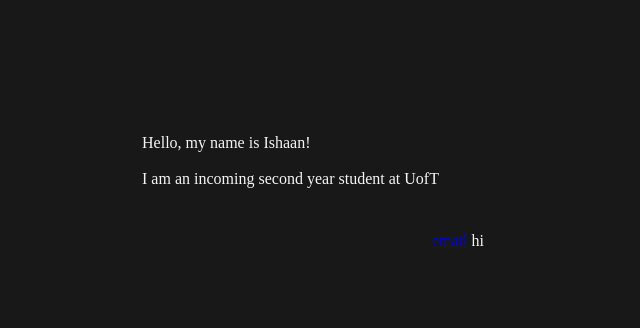
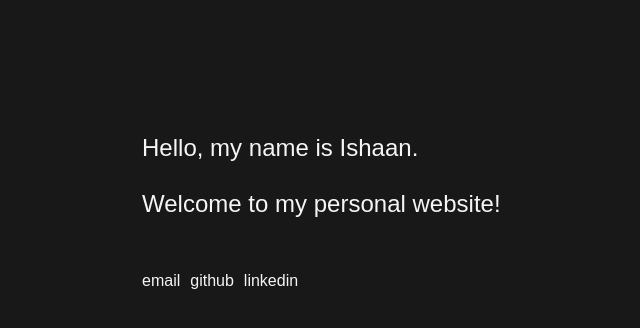
Before and after one commit to Sendhilishaan/sendhilishaan.github.io, a React (Vite) app in the folder my-app/: page / in a window 1280 px wide. Shown: the top 328 px of the page, without its empty margins (182-822 px from the left). Built offline with nearby package versions, Linux system fonts and the light colour scheme.

Commit message:
Hyperlinks and formatting (add projects dropdown next)

```diff
--- a/my-app/src/App.css
+++ b/my-app/src/App.css
@@ -1,15 +1,37 @@
 .h {
-
- width: 50%;
+  font-family: sans-serif;
+  width: 50%;
   margin: 0 auto;
   text-align: left;
   padding-top: 10%;
+  font-size:x-large;
 
 }
 
-.Link {
+.linkdiv {
+  font-family: sans-serif;
   margin: auto;
   width: 50%;
   padding-top: 2%;
-  text-align: center;
+  text-align: left;
+  display: flex;
+  gap: 10px;
 }
+
+.links {
+  color: whitesmoke;
+}
+
+a:link {
+  text-decoration: none;
+}
+
+a:visited {
+  text-decoration: none;
+}
+
+a:hover {
+  text-decoration:none;
+  color: grey
+
+}
--- a/my-app/src/App.jsx
+++ b/my-app/src/App.jsx
@@ -8,7 +8,7 @@ function App() {
     <div>
       <div className='h'>
         <DecryptedText
-        text='Hello, my name is Ishaan!'
+        text='Hello, my name is Ishaan.'
         speed={40}
         maxIterations={10}
         animateOn='view'
@@ -18,7 +18,7 @@ function App() {
         />
         <br/>
         <DecryptedText
-        text='I am an incoming second year student at UofT'
+        text='Welcome to my personal website!'
         speed={40}
         maxIterations={10}
         animateOn='view'
@@ -27,9 +27,13 @@ function App() {
         />
         <br/>
       </div>
-      <div className='Link'>
-        <a href="mailto:ishaansendhil@gmail.com">email</a> {/* fix this link bruh*/}
-        <a>hi</a>
+
+      <div className='linkdiv'>
+
+        <a className='links' href="mailto:ishaansendhil@gmail.com" target='_blank'>email</a> {/* fix this link bruh*/}
+        <a className='links' href='https://github.com/Sendhilishaan' target='_blank'>github</a>
+        <a className='links' href='https://www.linkedin.com/in/ishaan-sendhil-0990a2210/' target='_blank'>linkedin</a>
+
       </div>
 
 
```
